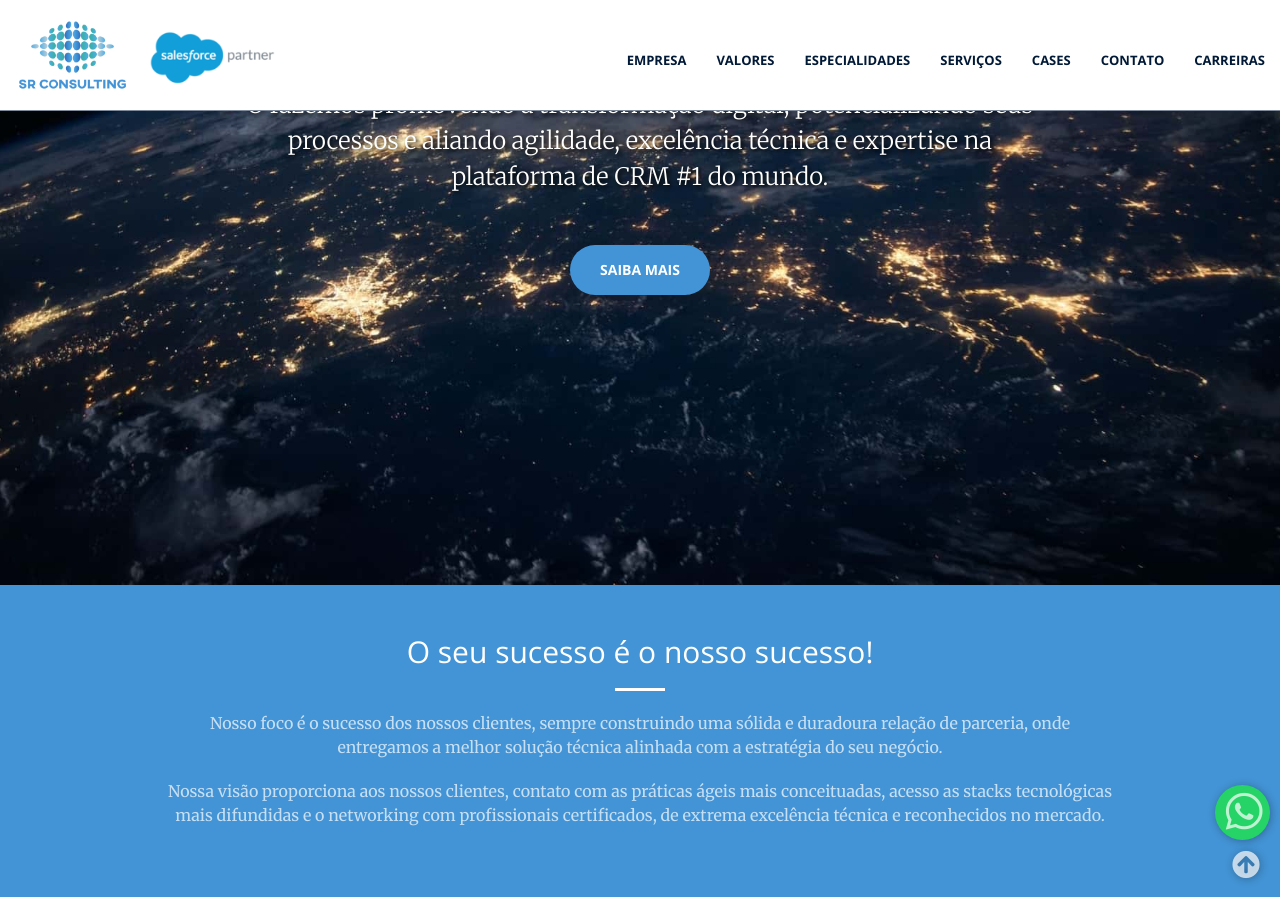
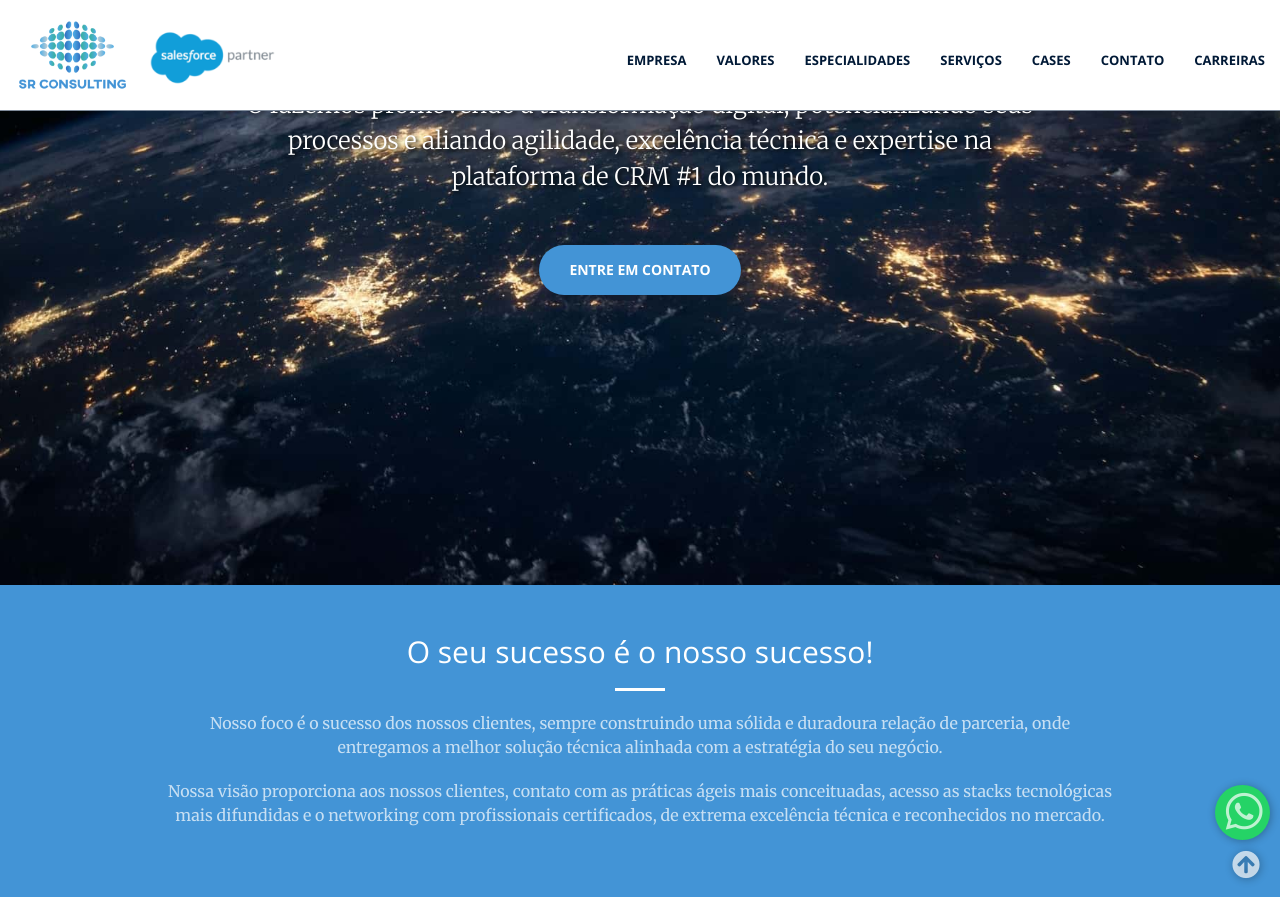
Before and after one commit to SR-Consulting/sr-consulting.github.io, a Jekyll site: the page built from index.html, in a window 1280 px wide and 900 px high, scrolled down 315 px. Built offline with Jekyll 4.4.1, drawn with Linux system fonts in a browser that asks for light colours.

Commit message:
inclusão form de contato no topo do site

```diff
--- a/_includes/header.html
+++ b/_includes/header.html
@@ -8,7 +8,8 @@
                 O fazemos promovendo a transformação digital, potencializando seus processos e aliando agilidade,
                 excelência técnica e expertise na plataforma de CRM #1 do mundo.
             </p>
-            <a href="#company" class="btn btn-primary btn-xl page-scroll wow tada">Saiba Mais</a>
+            <a href="#" class="btn btn-primary btn-xl page-scroll wow tada" data-toggle="modal" data-target="#contatModal">Entre em
+                contato</a>
         </div>
     </div>
 </header>
```
